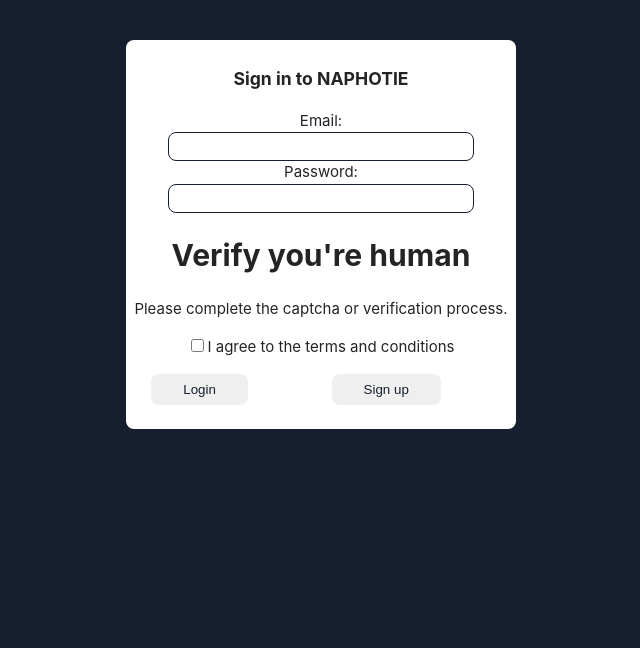
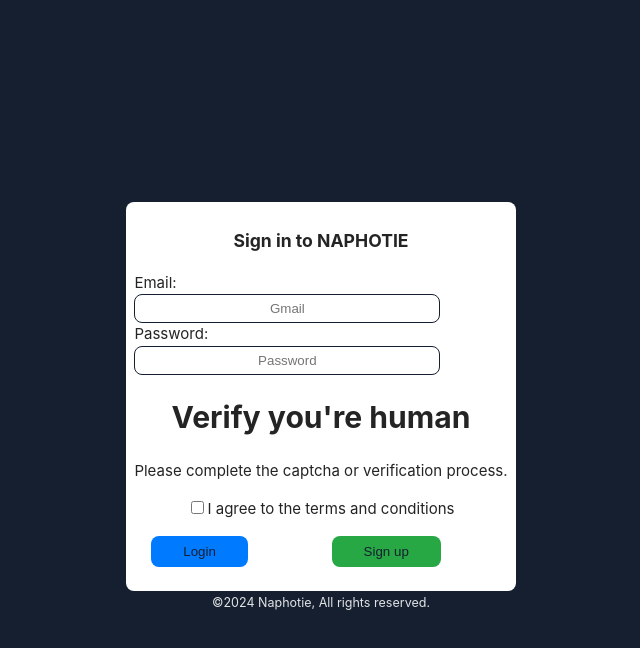
Before and after one commit to jmngandu/NAPHOTIE, a React (Vite) app in the folder naphotie/: page / in a window 1280 px wide. Shown: the top 648 px of the page, without its empty margins (319-959 px from the left). Built offline with nearby package versions, Linux system fonts and the light colour scheme; the HTML template or start-up script is replaced by a standard one.

Commit message:
naphotie

```diff
--- a/naphotie/src/App.css
+++ b/naphotie/src/App.css
@@ -94,7 +94,7 @@
 .log-input {
   display: flex;
   flex-direction: column;
-  align-items: center;
+  text-align: left;
 }
 .log-input input {
   width: 300px;
@@ -109,11 +109,13 @@
   padding: 0.5rem 2rem;
   border: none;
   border-radius: 0.5rem;
+  background-color: #007bff;
+  cursor: pointer;
+  transition: background-color 0.3s ease;
 }
 #log-btn:hover {
-  /* opacity: 0.5; */
-  background-color: coral;
-  transition: 1s ease;
+  background-color: #0056b3;
+  /* transition: 1s ease; */
 }
 #log-btn a,
 #signup-btn a {
@@ -122,10 +124,11 @@
 }
 #signup-btn {
   margin: 1rem;
+  background-color: #28a745;
+  transition: background-color 0.3s ease;
 }
 #signup-btn:hover {
-  background-color: rgb(89, 236, 126);
-  transition: 1s ease;
+  background-color: #218838;
 }
 .login-btns {
   display: flex;
--- a/naphotie/src/Components/Login.jsx
+++ b/naphotie/src/Components/Login.jsx
@@ -14,9 +14,21 @@ export default function Login() {
         <form>
           <div className="log-input">
             <label htmlFor="email">Email:</label>
-            <input type="email" id="email" name="email" required />
+            <input
+              type="email"
+              id="email"
+              name="email"
+              placeholder="Gmail"
+              required
+            />
             <label htmlFor="password">Password:</label>
-            <input type="password" id="password" name="password" required />
+            <input
+              type="password"
+              id="password"
+              name="password"
+              placeholder="Password"
+              required
+            />
           </div>
 
           <VerifyHuman />
@@ -33,6 +45,7 @@ export default function Login() {
           </div>
         </form>
       </div>
+      <small>©2024 Naphotie, All rights reserved.</small>
     </>
   );
 }
--- a/naphotie/src/index.css
+++ b/naphotie/src/index.css
@@ -17,4 +17,6 @@ body {
   user-select: none;
   display: flex;
   align-items: center;
+  justify-content: center;
+  height: 100vh;
 }
```
